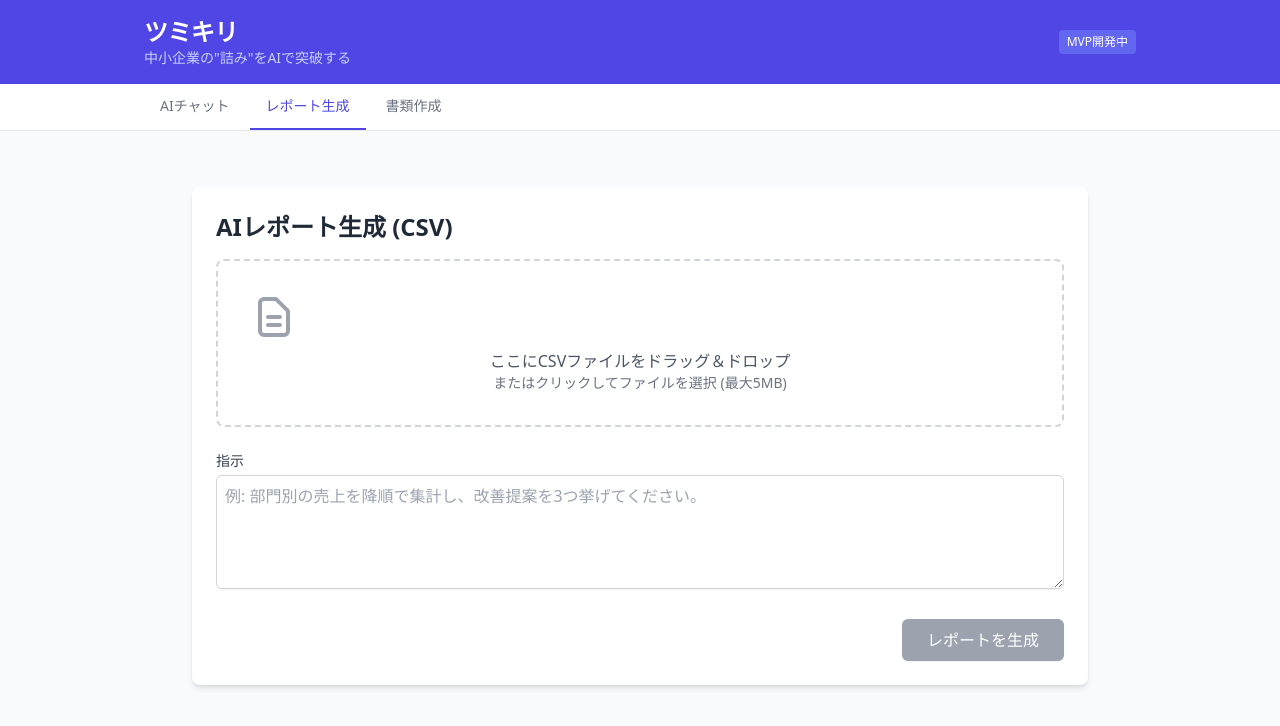
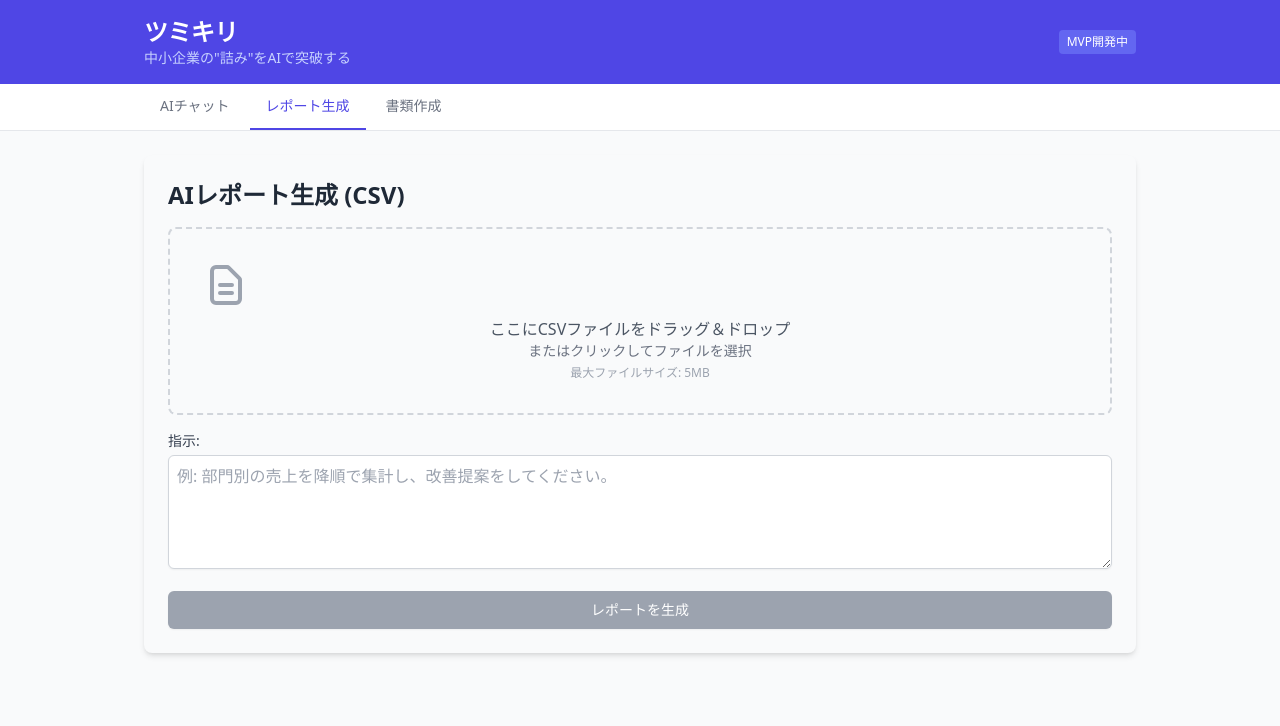
Before and after one commit to mokaland/toppa-inc, a React (Vite) app: page / in a window 1280 px wide. Both pictures are taken after a click on the button "レポート生成". Shown: the top 726 px of the page. Built offline with nearby package versions, Linux system fonts and the light colour scheme.

Commit message:
[Tech Lead] CsvUploadコンポーネントにCSVプレビュー機能を追加

```diff
--- a/src/components/CsvUpload.tsx
+++ b/src/components/CsvUpload.tsx
@@ -32,149 +32,155 @@ const CsvUpload = () => {
     setFile(null);
     setPreview([]);
     setHeaders([]);
+    setInstructions('');
     setReport('');
     setError('');
   };
 
-  const handleFile = useCallback((selectedFile: File) => {
+  const processFile = (selectedFile: File) => {
+    if (selectedFile) {
+      if (selectedFile.type !== 'text/csv') {
+        setError('対応しているファイル形式はCSVのみです');
         resetState();
-
-    // MIMEタイプに'csv'が含まれず、かつファイル名が'.csv'で終わらない場合にエラー
-    if (!selectedFile.type.includes('csv') && !selectedFile.name.endsWith('.csv')) {
-      setError('CSVファイルのみ対応しています。');
         return;
       }
       if (selectedFile.size > 5 * 1024 * 1024) {
-      setError('ファイルサイズは5MB以下にしてください。');
+        setError('ファイルサイズは5MB以下にしてください');
+        resetState();
         return;
       }
-
       setFile(selectedFile);
+      setError('');
 
       Papa.parse(selectedFile, {
         header: true,
         preview: 5,
-      skipEmptyLines: true,
         complete: (results) => {
-        setHeaders(results.meta.fields || []);
-        setPreview(results.data.map(row => Object.values(row as Record<string, string>)));
-      },
-      error: () => {
-        setError('CSVファイルのパースに失敗しました。');
-        setFile(null);
+          if (results.meta.fields) {
+            setHeaders(results.meta.fields);
+          }
+          // PapaParseのdataはany[]なのでstring[][]に変換する
+          const dataAsStringArray = results.data.map(row => {
+            const rowAsObject = row as {[key: string]: any};
+            return results.meta.fields ? results.meta.fields.map(field => String(rowAsObject[field])) : [];
+          });
+          setPreview(dataAsStringArray);
         }
       });
+    }
+  };
+
+  const handleFileChange = (e: React.ChangeEvent<HTMLInputElement>) => {
+    if (e.target.files && e.target.files[0]) {
+      processFile(e.target.files[0]);
+    }
+  };
+
+  const handleDrop = useCallback((e: React.DragEvent<HTMLDivElement>) => {
+    e.preventDefault();
+    e.stopPropagation();
+    setIsDragOver(false);
+    if (e.dataTransfer.files && e.dataTransfer.files[0]) {
+      processFile(e.dataTransfer.files[0]);
+    }
   }, []);
 
-  const onDragEnter = (e: React.DragEvent<HTMLDivElement>) => {
+  const handleDragOver = useCallback((e: React.DragEvent<HTMLDivElement>) => {
     e.preventDefault();
     e.stopPropagation();
     setIsDragOver(true);
-  };
+  }, []);
 
-  const onDragLeave = (e: React.DragEvent<HTMLDivElement>) => {
+  const handleDragLeave = useCallback((e: React.DragEvent<HTMLDivElement>) => {
     e.preventDefault();
     e.stopPropagation();
     setIsDragOver(false);
-  };
+  }, []);
 
-  const onDragOver = (e: React.DragEvent<HTMLDivElement>) => {
-    e.preventDefault();
-    e.stopPropagation();
-  };
 
-  const onDrop = (e: React.DragEvent<HTMLDivElement>) => {
-    e.preventDefault();
-    e.stopPropagation();
-    setIsDragOver(false);
-    const droppedFiles = e.dataTransfer.files;
-    if (droppedFiles && droppedFiles.length > 0) {
-      handleFile(droppedFiles[0]);
-    }
-  };
-
-  const onFileChange = (e: React.ChangeEvent<HTMLInputElement>) => {
-    if (e.target.files && e.target.files.length > 0) {
-      handleFile(e.target.files[0]);
-    }
-  };
-
-  const generateReport = async () => {
-    if (!file || !instructions.trim()) {
-        setError('ファイルと指示の両方を入力してください。');
+  const handleSubmit = async () => {
+    if (!file || !instructions) {
+      setError('ファイルを選択し、指示を入力してください');
       return;
     }
     setLoading(true);
+    setReport('');
     setError('');
-    setReport('');
 
+    try {
       const reader = new FileReader();
-    reader.onload = async (e) => {
-        const csvData = e.target?.result as string;
-        try {
-            const res = await fetch(API_URL, {
+      reader.onload = async (event) => {
+        const csvData = event.target?.result as string;
+        const response = await fetch(API_URL, {
           method: 'POST',
           headers: { 'Content-Type': 'application/json' },
-              body: JSON.stringify({ action: 'report', csv_data: csvData, instructions }),
+          body: JSON.stringify({
+            action: 'report',
+            csv_data: csvData,
+            instructions: instructions
+          }),
         });
-            if (!res.ok) {
-                const errorData = await res.json().catch(() => ({ error: `APIエラー: ${res.status}` }));
-                throw new Error(errorData.error || `APIエラー: ${res.status}`);
+
+        if (!response.ok) {
+          throw new Error('サーバーエラーが発生しました');
         }
-            const data = await res.json();
-            if (data.report) {
+
+        const data = await response.json();
         setReport(data.report);
-            } else {
-              setError(data.error || 'レポートの生成に失敗しました。');
+      };
+      reader.onerror = () => {
+        throw new Error('ファイルの読み込みに失敗しました');
       }
+      reader.readAsText(file);
     } catch (err) {
-            setError(err instanceof Error ? err.message : '不明なエラーが発生しました。');
+      setError(err instanceof Error ? err.message : 'レポートの生成に失敗しました');
     } finally {
       setLoading(false);
     }
   };
-    reader.readAsText(file);
-  };
 
   return (
-    <div className="p-4 md:p-8 bg-gray-50 min-h-screen">
-        <div className="max-w-4xl mx-auto">
-            <div className="bg-white p-6 rounded-lg shadow-md">
-                <h2 className="text-2xl font-bold text-gray-800 mb-4">AIレポート生成 (CSV)</h2>
+    <div className="p-6 bg-gray-50 rounded-lg shadow-md">
+      <h2 className="text-2xl font-bold mb-4 text-gray-800">AIレポート生成 (CSV)</h2>
 
-                {error && <div className="bg-red-100 border-l-4 border-red-500 text-red-700 p-4 mb-4" role="alert"><p>{error}</p></div>}
+      {error && <div className="bg-red-100 border border-red-400 text-red-700 px-4 py-3 rounded relative mb-4" role="alert">{error}</div>}
 
       <div
-                    className={`border-2 border-dashed rounded-lg p-8 text-center cursor-pointer transition-colors duration-200 ${isDragOver ? 'border-indigo-500 bg-indigo-50' : 'border-gray-300 hover:border-gray-400'}`}
-                    onDragEnter={onDragEnter}
-                    onDragLeave={onDragLeave}
-                    onDragOver={onDragOver}
-                    onDrop={onDrop}
-                    onClick={() => document.getElementById('file-upload')?.click()}
+        onDrop={handleDrop}
+        onDragOver={handleDragOver}
+        onDragLeave={handleDragLeave}
+        className={`border-2 border-dashed rounded-lg p-8 text-center ${isDragOver ? 'border-indigo-600 bg-indigo-50' : 'border-gray-300'}`}
       >
-                    <input id="file-upload" type="file" accept=".csv,text/csv" className="hidden" onChange={onFileChange} />
+        <input type="file" id="csv-upload" className="hidden" onChange={handleFileChange} accept=".csv" />
+        <label htmlFor="csv-upload" className="cursor-pointer">
           <CsvIcon />
           <p className="mt-2 text-gray-600">ここにCSVファイルをドラッグ＆ドロップ</p>
-                    <p className="text-sm text-gray-500">またはクリックしてファイルを選択 (最大5MB)</p>
+          <p className="text-sm text-gray-500">またはクリックしてファイルを選択</p>
+          <p className="text-xs text-gray-400 mt-1">最大ファイルサイズ: 5MB</p>
+        </label>
       </div>
 
       {file && (
-                    <div className="mt-6">
-                        <h3 className="font-semibold text-gray-700">選択されたファイル: <span className="font-normal">{file.name}</span></h3>
+        <div className="mt-4 p-4 bg-white rounded shadow">
+          <h3 className="font-bold text-lg mb-2">選択されたファイル: {file.name}</h3>
           {preview.length > 0 && (
-                            <div className="mt-4">
-                                <h4 className="font-semibold text-gray-700 mb-2">ファイルプレビュー (先頭5行)</h4>
-                                <div className="overflow-x-auto bg-gray-50 p-2 rounded-md">
-                                    <table className="w-full text-sm text-left text-gray-500">
-                                        <thead className="text-xs text-gray-700 uppercase bg-gray-100">
+            <div>
+              <h4 className="font-semibold mb-2">ファイルプレビュー (先頭5行)</h4>
+              <div className="overflow-x-auto">
+                <table className="min-w-full divide-y divide-gray-200">
+                  <thead className="bg-gray-50">
                     <tr>
-                                                {headers.map((h, i) => <th key={i} scope="col" className="px-4 py-2">{h}</th>)}
+                      {headers.map((header, index) => (
+                        <th key={index} className="px-6 py-3 text-left text-xs font-medium text-gray-500 uppercase tracking-wider">{header}</th>
+                      ))}
                     </tr>
                   </thead>
-                                        <tbody>
-                                            {preview.map((row, i) => (
-                                                <tr key={i} className="bg-white border-b">
-                                                    {Object.values(row).map((cell, j) => <td key={j} className="px-4 py-2">{cell}</td>)}
+                  <tbody className="bg-white divide-y divide-gray-200">
+                    {preview.map((row, rowIndex) => (
+                      <tr key={rowIndex}>
+                        {row.map((cell, cellIndex) => (
+                          <td key={cellIndex} className="px-6 py-4 whitespace-nowrap text-sm text-gray-500">{cell}</td>
+                        ))}
                       </tr>
                     ))}
                   </tbody>
@@ -185,40 +191,39 @@ const CsvUpload = () => {
         </div>
       )}
 
-                <div className="mt-6">
-                    <label htmlFor="instructions" className="block text-sm font-medium text-gray-700 mb-1">指示</label>
+      <div className="mt-4">
+        <label htmlFor="instructions" className="block text-sm font-medium text-gray-700 mb-1">指示:</label>
         <textarea
           id="instructions"
           rows={4}
           className="w-full p-2 border border-gray-300 rounded-md shadow-sm focus:ring-indigo-500 focus:border-indigo-500"
-                        placeholder="例: 部門別の売上を降順で集計し、改善提案を3つ挙げてください。"
+          placeholder="例: 部門別の売上を降順で集計し、改善提案をしてください。"
           value={instructions}
           onChange={(e) => setInstructions(e.target.value)}
-                        disabled={loading}
-                    ></textarea>
+        />
       </div>
 
-                <div className="mt-6 text-right">
       <button
-                        onClick={generateReport}
-                        disabled={!file || !instructions.trim() || loading}
-                        className="inline-flex items-center justify-center px-6 py-2 border border-transparent text-base font-medium rounded-md shadow-sm text-white bg-indigo-600 hover:bg-indigo-700 focus:outline-none focus:ring-2 focus:ring-offset-2 focus:ring-indigo-500 disabled:bg-gray-400 disabled:cursor-not-allowed"
+        onClick={handleSubmit}
+        disabled={loading || !file || !instructions}
+        className="mt-4 w-full inline-flex justify-center py-2 px-4 border border-transparent shadow-sm text-sm font-medium rounded-md text-white bg-indigo-600 hover:bg-indigo-700 focus:outline-none focus:ring-2 focus:ring-offset-2 focus:ring-indigo-500 disabled:bg-gray-400 disabled:cursor-not-allowed"
       >
         {loading && <SpinnerIcon />}
-                        {loading ? '生成中...' : 'レポートを生成'}
+        {loading ? 'レポート生成中...' : 'レポートを生成'}
+      </button>
+
+      {report && (
+        <div className="mt-6 p-4 bg-white rounded shadow">
+          <h3 className="font-bold text-lg mb-2">生成されたレポート</h3>
+          <div className="prose max-w-none" dangerouslySetInnerHTML={{ __html: report.replace(/\n/g, '<br />') }}></div>
+          <button
+            onClick={() => navigator.clipboard.writeText(report)}
+            className="mt-4 py-2 px-4 border border-transparent shadow-sm text-sm font-medium rounded-md text-white bg-green-600 hover:bg-green-700"
+          >
+            レポートをコピー
           </button>
         </div>
-            </div>
-
-            {report && (
-                <div className="mt-8 bg-white p-6 rounded-lg shadow-md">
-                    <h3 className="text-xl font-bold text-gray-800 mb-4">生成されたレポート</h3>
-                    <div className="prose max-w-none">
-                        <pre className="bg-gray-100 p-4 rounded-md whitespace-pre-wrap">{report}</pre>
-                    </div>
-                </div>
       )}
-        </div>
     </div>
   );
 };
```
Lines whose indentation alone changed are shown as unchanged.
